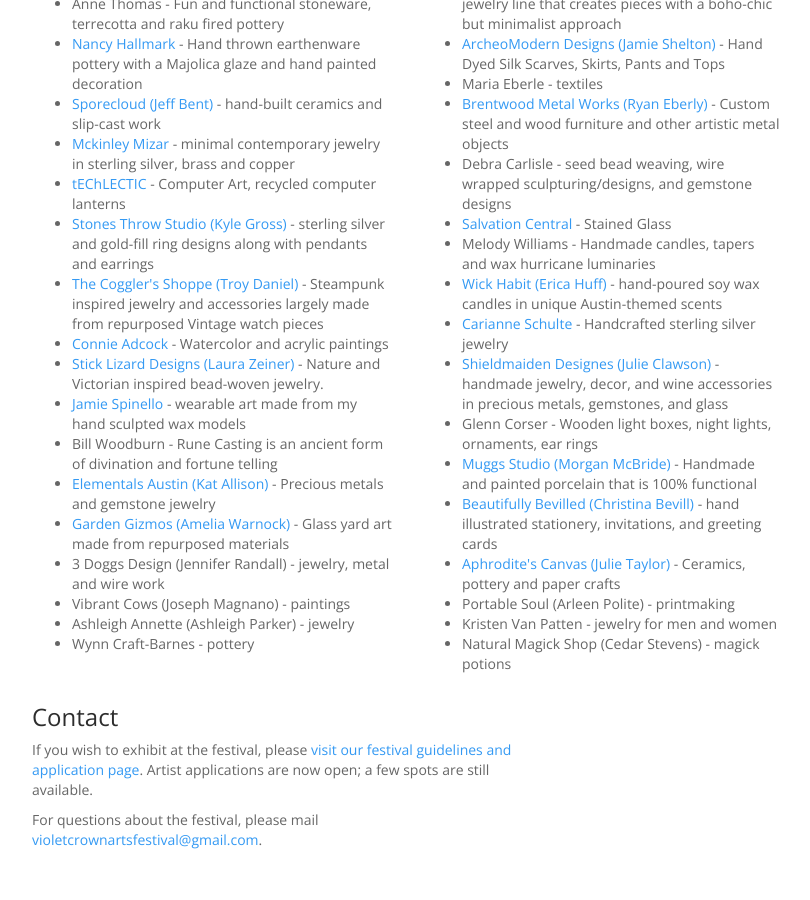
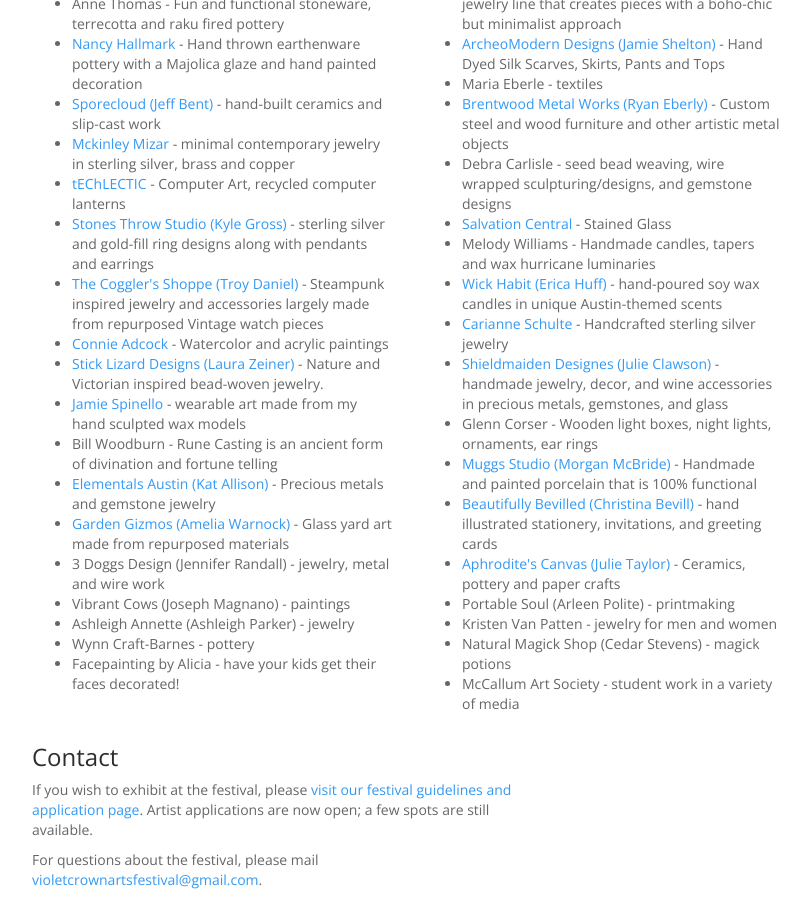
Before and after one commit to vccw/vccw.github.io, a Jekyll site: the page built from artsfest_2016.md, in a window 1280 px wide and 900 px high, scrolled down 2081 px. Shown: the whole window, without its empty margins (53-863 px from the left). Built offline with Jekyll 4.4.1, drawn with Linux system fonts in a browser that asks for light colours; comment, search, counter and statistics services are not loaded; before the commit the page ends 2941 px from its top, so only the background shows below that.

Commit message:
Update artists_fall2016.yaml

```diff
--- a/_data/artists_fall2016.yaml
+++ b/_data/artists_fall2016.yaml
@@ -180,3 +180,7 @@
   description: magick potions
 - name: Wynn Craft-Barnes
   description: pottery
+- name: McCallum Art Society
+  description: student work in a variety of media
+- name: Facepainting by Alicia
+  description: have your kids get their faces decorated!
```
